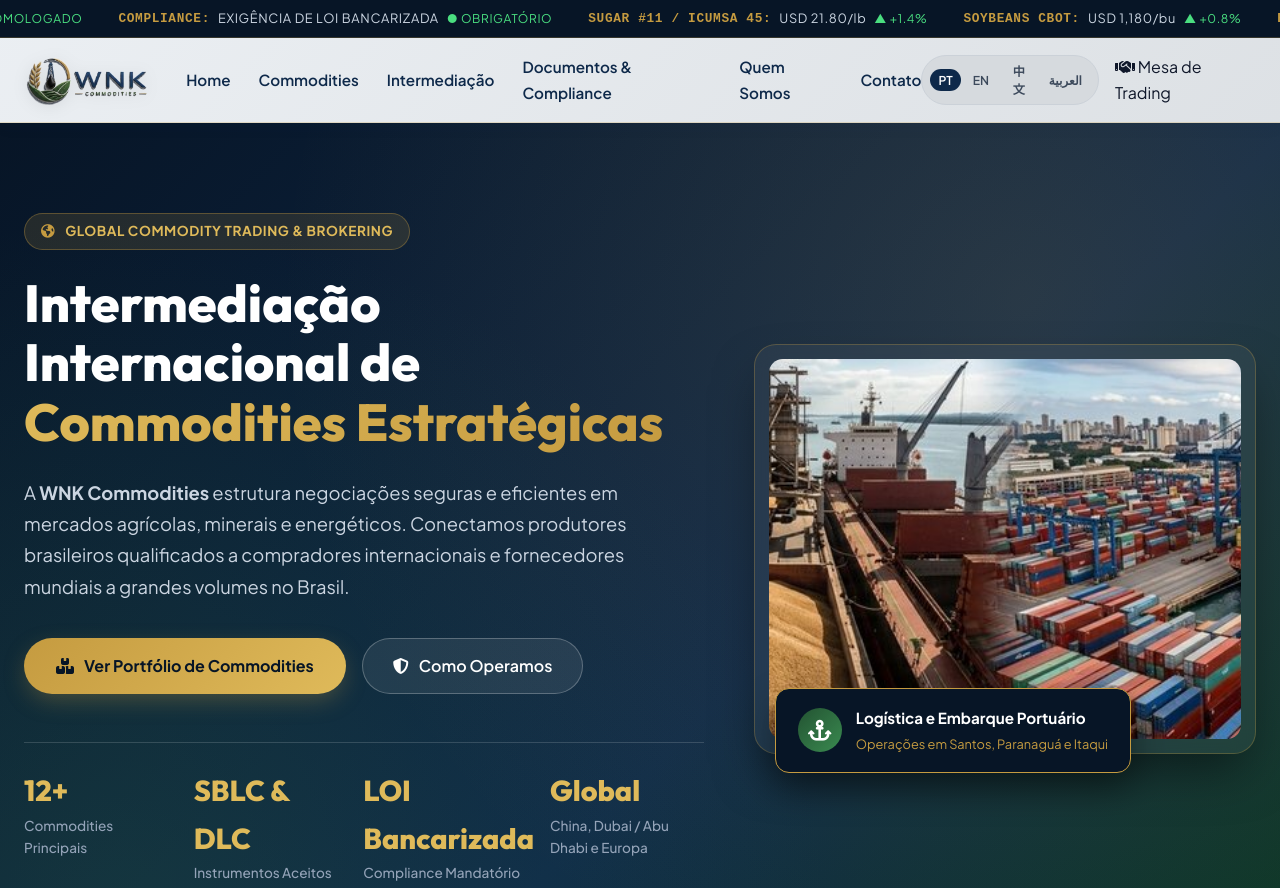
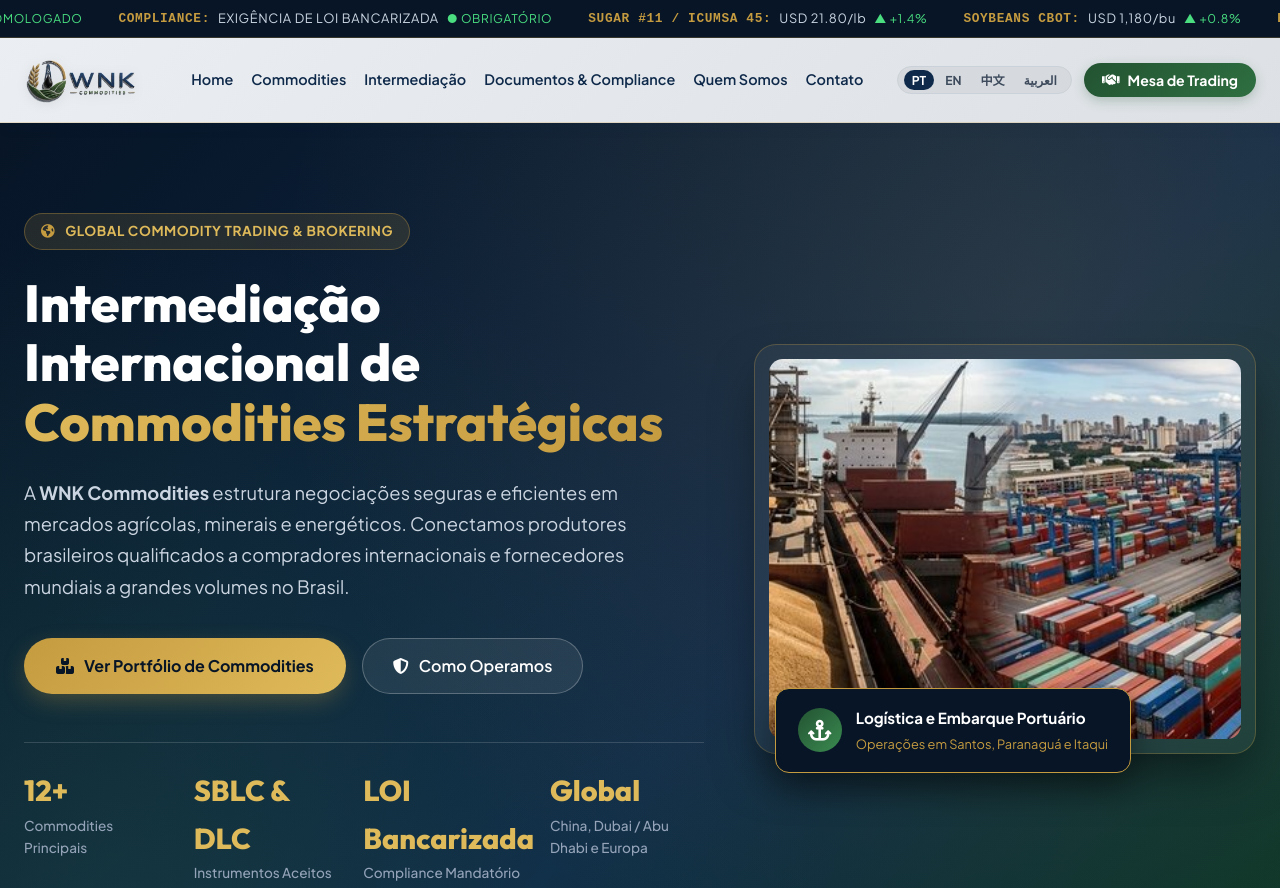
Before and after one commit to alvesvictor146/wnkcommodities, a plain HTML site: page index.html in a window 1280 px wide. Shown: the top 888 px of the page. Drawn offline with Linux system fonts and the light colour scheme.

Commit message:
Fix header alignment: resolve CSS syntax issue on btn-header-cta, enforce white-space nowrap, and optimize responsive spacing

```diff
--- a/assets/css/styles.css
+++ b/assets/css/styles.css
@@ -169,38 +169,43 @@ button, input, select, textarea {
   align-items: center;
   justify-content: space-between;
   height: 84px;
+  gap: 20px;
   direction: ltr !important;
 }
 
 .brand-logo {
   display: flex;
   align-items: center;
-  gap: 14px;
-  margin-right: 36px;
+  gap: 12px;
+  margin-right: 20px;
   flex-shrink: 0;
 }
 
 .brand-logo img {
-  height: 62px;
+  height: 56px;
   width: auto;
   object-fit: contain;
   display: block;
-  filter: drop-shadow(0 2px 8px rgba(0, 0, 0, 0.08));
+  filter: drop-shadow(0 2px 6px rgba(0, 0, 0, 0.08));
 }
 
 .nav-menu {
   display: flex;
   align-items: center;
-  gap: 28px;
+  gap: 18px;
   list-style: none;
+  margin: 0;
+  padding: 0;
 }
 
 .nav-link {
-  font-size: 0.95rem;
+  font-size: 0.9rem;
   font-weight: 600;
   color: var(--wnk-navy);
   position: relative;
   padding: 6px 0;
+  white-space: nowrap;
+  display: inline-block;
 }
 
 .nav-link::after {
@@ -222,21 +227,20 @@ button, input, select, textarea {
 .header-actions {
   display: flex;
   align-items: center;
-  gap: 16px;
+  gap: 12px;
+  flex-shrink: 0;
 }
 
 /* Lang Switcher */
 .lang-selector {
   display: flex;
   align-items: center;
-  gap: 4px;
+  gap: 3px;
   background: var(--bg-subtle);
   border: 1px solid var(--border-subtle);
   border-radius: var(--radius-full);
-  padding: 3px 8px;
-  font-size: 0.78rem;
-  font-weight: 700;
-  color: var(--wnk-navy);
+  padding: 3px 6px;
+  flex-shrink: 0;
 }
 
 .lang-btn {
@@ -244,19 +248,48 @@ button, input, select, textarea {
   border: none;
   cursor: pointer;
   color: var(--text-muted);
-  font-weight: 600;
-  padding: 3px 8px;
+  font-weight: 700;
+  padding: 4px 8px;
   border-radius: var(--radius-full);
   transition: var(--transition-smooth);
   font-size: 0.76rem;
   display: inline-flex;
   align-items: center;
-  gap: 4px;
+  justify-content: center;
+  white-space: nowrap;
+  line-height: 1;
 }
 
 .lang-btn.active, .lang-btn:hover {
   background: var(--wnk-navy);
   color: #fff;
+}
+
+/* Header CTA Button (Mesa de Trading) */
+.btn-header-cta {
+  background: linear-gradient(135deg, var(--wnk-green), var(--wnk-green-light)) !important;
+  color: #ffffff !important;
+  font-weight: 700;
+  font-size: 0.88rem;
+  padding: 10px 18px;
+  border-radius: var(--radius-full);
+  box-shadow: 0 4px 12px rgba(35, 83, 50, 0.25);
+  display: inline-flex;
+  align-items: center;
+  justify-content: center;
+  gap: 8px;
+  white-space: nowrap;
+  flex-shrink: 0;
+  text-decoration: none;
+  line-height: 1;
+  transition: var(--transition-smooth);
+}
+
+.btn-header-cta:hover {
+  background: linear-gradient(135deg, var(--wnk-green-light), var(--wnk-green-accent)) !important;
+  transform: translateY(-2px);
+  box-shadow: 0 6px 18px rgba(35, 83, 50, 0.35);
+  color: #ffffff !important;
 }
 
 /* Hide default Google Translate widgets */
@@ -324,27 +357,6 @@ body {
 [dir="rtl"] .footer-col h5::after {
   left: auto;
   right: 0;
-}
-  color: #fff;
-}
-
-.btn-header-cta {
-  background: linear-gradient(135deg, var(--wnk-green), var(--wnk-green-light));
-  color: #fff;
-  font-weight: 700;
-  font-size: 0.9rem;
-  padding: 10px 22px;
-  border-radius: var(--radius-full);
-  box-shadow: 0 4px 12px rgba(35, 83, 50, 0.25);
-  display: inline-flex;
-  align-items: center;
-  gap: 8px;
-}
-
-.btn-header-cta:hover {
-  background: linear-gradient(135deg, var(--wnk-green-light), var(--wnk-green-accent));
-  transform: translateY(-2px);
-  box-shadow: 0 6px 18px rgba(35, 83, 50, 0.35);
 }
 
 .mobile-toggle {
@@ -1480,43 +1492,24 @@ body {
 /* ==========================================================================
    RESPONSIVE DESIGN
    ========================================================================== */
+@media (max-width: 1200px) {
+  .nav-menu {
+    gap: 12px;
+  }
+  .nav-link {
+    font-size: 0.84rem;
+  }
+  .btn-header-cta {
+    padding: 8px 14px;
+    font-size: 0.82rem;
+  }
+  .lang-btn {
+    padding: 3px 6px;
+    font-size: 0.72rem;
+  }
+}
+
 @media (max-width: 1024px) {
-  .hero-grid {
-    grid-template-columns: 1fr;
-    text-align: center;
-  }
-  .hero-subtitle {
-    margin: 0 auto 36px;
-  }
-  .hero-actions {
-    justify-content: center;
-  }
-  .hero-stats {
-    max-width: 500px;
-    margin: 0 auto;
-  }
-  .hero-visual {
-    max-width: 580px;
-    margin: 0 auto;
-  }
-  .process-grid {
-    grid-template-columns: repeat(2, 1fr);
-  }
-  .about-grid {
-    grid-template-columns: 1fr;
-  }
-  .about-floating-stat {
-    right: 20px;
-  }
-  .cta-box {
-    grid-template-columns: 1fr;
-  }
-  .footer-grid {
-    grid-template-columns: 1fr 1fr;
-  }
-}
-
-@media (max-width: 768px) {
   .nav-menu {
     display: none;
     position: absolute;
@@ -1528,6 +1521,7 @@ body {
     padding: 24px;
     box-shadow: var(--shadow-md);
     border-bottom: 1px solid var(--border-subtle);
+    gap: 16px;
   }
   .nav-menu.show {
     display: flex;
@@ -1538,6 +1532,42 @@ body {
   .btn-header-cta {
     display: none;
   }
+  .hero-grid {
+    grid-template-columns: 1fr;
+    text-align: center;
+  }
+  .hero-subtitle {
+    margin: 0 auto 36px;
+  }
+  .hero-actions {
+    justify-content: center;
+  }
+  .hero-stats {
+    max-width: 500px;
+    margin: 0 auto;
+  }
+  .hero-visual {
+    max-width: 580px;
+    margin: 0 auto;
+  }
+  .process-grid {
+    grid-template-columns: repeat(2, 1fr);
+  }
+  .about-grid {
+    grid-template-columns: 1fr;
+  }
+  .about-floating-stat {
+    right: 20px;
+  }
+  .cta-box {
+    grid-template-columns: 1fr;
+  }
+  .footer-grid {
+    grid-template-columns: 1fr 1fr;
+  }
+}
+
+@media (max-width: 768px) {
   .hero-title {
     font-size: 2.3rem;
   }
```
